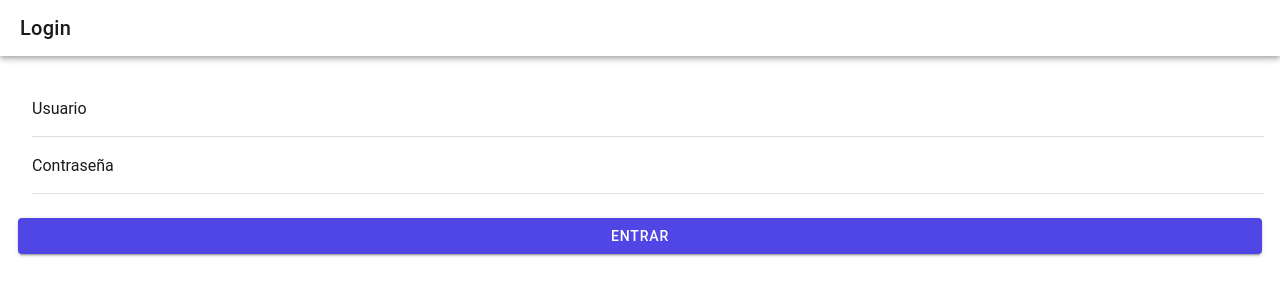
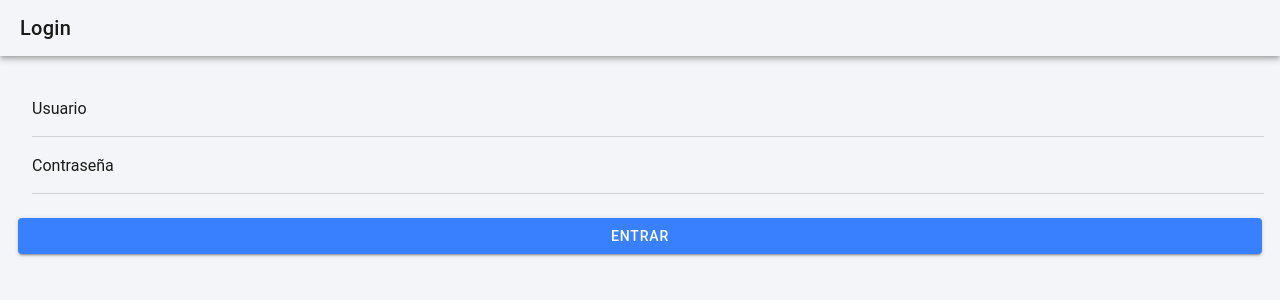
Before and after one commit to wolfiito/healthy-finances-pwa, a React (Vite) app: page /login in a window 1280 px wide. Shown: the top 300 px of the page. Built offline with nearby package versions, Linux system fonts and the light colour scheme.

Commit message:
Revert "Merge branch 'main' of https://github.com/wolfiito/healthy-finances-pwa"
This reverts commit 4f37669a8659cdbbf28d650419d78ae7ffe7d041, reversing
changes made to 5bb870123e79df5cc8a70ccd157dbcd425965dff.

```diff
--- a/src/components/CategoryChart.tsx
+++ b/src/components/CategoryChart.tsx
@@ -5,15 +5,30 @@ import { Doughnut } from 'react-chartjs-2';
 import { Chart as ChartJS, ArcElement, Tooltip, Legend } from 'chart.js';
 import apiClient from '../services/api';
 import { useDataStore } from '../store/dataStore';
-import { IonText } from '@ionic/react'; // Solo se necesita IonText
+// --- ¡NUEVO! Importar componentes de lista ---
+import {
+  IonText,
+  IonList,
+  IonItem,
+  IonLabel,
+  IonListHeader
+} from '@ionic/react';
 
-// Registrar ChartJS (sin cambios)
+// (Registrar ChartJS se queda igual)
 ChartJS.register(ArcElement, Tooltip, Legend);
 
 interface CategoryData {
   category: string;
   total: number;
 }
+
+// Helper para formatear dinero (lo usaremos en la lista)
+const formatCurrency = (value: number) => {
+  return new Intl.NumberFormat('es-MX', {
+    style: 'currency',
+    currency: 'MXN',
+  }).format(value);
+};
 
 const CategoryChart: React.FC = () => {
   const [chartData, setChartData] = useState<any>(null);
@@ -38,19 +53,18 @@ const CategoryChart: React.FC = () => {
           labels: labels,
           datasets: [
             {
-              label: 'Gasto por Categoría',
+              label: 'Gastos por Categoría',
               data: totals,
-              // --- ¡NUEVOS COLORES! Inspirados en la paleta Índigo/Lavanda ---
               backgroundColor: [
-                '#4f46e5', // Índigo (Primario)
-                '#a855f7', // Lavanda (Secundario)
-                '#6366f1', // Variante de Índigo
-                '#c084fc', // Variante de Lavanda
-                '#818cf8', // Variante más clara de Índigo
-                '#d8b4fe', // Variante más clara de Lavanda
+                'rgba(255, 99, 132, 0.7)',
+                'rgba(54, 162, 235, 0.7)',
+                'rgba(255, 206, 86, 0.7)',
+                'rgba(75, 192, 192, 0.7)',
+                'rgba(153, 102, 255, 0.7)',
+                'rgba(255, 159, 64, 0.7)',
               ],
-              borderColor: '#ffffff', // Borde blanco para separar segmentos
-              borderWidth: 2,
+              borderColor: [ /* ... (colores de borde) ... */ ],
+              borderWidth: 1,
             },
           ],
         });
@@ -69,27 +83,35 @@ const CategoryChart: React.FC = () => {
   }
 
   if (!chartData) {
-    return <IonText color="medium" className="ion-text-center"><p>No hay gastos para mostrar.</p></IonText>;
+    return <IonText color="medium"><p>No hay gastos registrados este mes.</p></IonText>;
   }
 
-  // --- ¡SOLO SE DEVUELVE EL GRÁFICO! ---
-  // Se elimina la lista para un diseño más limpio, como pide el mock-up.
+  // --- ¡AQUÍ ESTÁ EL CAMBIO! ---
+  // Ahora devolvemos el Gráfico Y la Lista
   return (
-    <Doughnut
-      data={chartData}
-      options={{
-        plugins: {
-          legend: {
-            position: 'bottom', // Leyenda abajo para mejor distribución
-            labels: {
-              boxWidth: 12,
-              padding: 20,
-            }
-          }
-        }
-      }}
-    />
+    <>
+      {/* 1. El Gráfico (como estaba antes) */}
+      <Doughnut data={chartData} />
+
+      {/* 2. La Lista Detallada (¡Nueva!) */}
+      <IonList lines="full" style={{marginTop: '20px'}}>
+        <IonListHeader>
+          <IonLabel>Desglose de Gastos</IonLabel>
+        </IonListHeader>
+
+        {/* Mapeamos sobre los datos que ya tiene el gráfico */}
+        {chartData.labels.map((label: string, index: number) => (
+          <IonItem key={label}>
+            <IonLabel>{label}</IonLabel>
+            <IonText slot="end" color="danger">
+              {formatCurrency(chartData.datasets[0].data[index])}
+            </IonText>
+          </IonItem>
+        ))}
+      </IonList>
+    </>
   );
+  // --- FIN DEL CAMBIO ---
 };
 
 export default CategoryChart;
--- a/src/main.tsx
+++ b/src/main.tsx
@@ -1,23 +1,18 @@
-
 import React from 'react';
 import ReactDOM from 'react-dom/client';
 import App from './App.tsx';
+
+// --- ¡NUEVO! Importar Ionic ---
 import { setupIonicReact } from '@ionic/react';
+
 import { useAuthStore } from './store/authStore';
 import { useThemeStore } from './store/themeStore';
-
-// --- ¡NUEVO! Configuración global de moneda para Analytics ---
-// Esto asegura que todos los eventos de Analytics (incluyendo los automáticos)
-// incluyan la moneda 'MXN', evitando los errores que observaste.
-if (typeof (window as any).gtag === 'function') {
-  (window as any).gtag('set', { 'currency': 'MXN' });
-}
-// --- FIN DEL CAMBIO ---
-
+// 2. Llama a la función 'init' ANTES de renderizar la app
 useAuthStore.getState().init();
 useThemeStore.getState().init();
+/* --- ¡NUEVO! Importar TODOS los estilos base de Ionic --- */
 
-/* Estilos Core de Ionic (obligatorio) */
+/* Estilos Core (obligatorio) */
 import '@ionic/react/css/core.css';
 
 /* Estilos base (normalización, tipografía) */
@@ -30,9 +25,12 @@ import '@ionic/react/css/padding.css';
 import '@ionic/react/css/text-alignment.css';
 import '@ionic/react/css/text-transformation.css';
 import './theme/variables.css';
+/* --- Fin de los estilos --- */
 
+// Ejecuta la configuración de Ionic
 setupIonicReact();
 
+// Renderiza la app (esto se queda igual)
 ReactDOM.createRoot(document.getElementById('root')!).render(
   <React.StrictMode>
     <App />
--- a/src/theme/variables.css
+++ b/src/theme/variables.css
@@ -2,89 +2,161 @@
 
 /* --- 1. MODO CLARO (LIGHT MODE) POR DEFECTO --- */
 :root {
-  /** Colores Base: Fondo Blanco Puro y Texto Oscuro **/
-  --ion-background-color: #ffffff;
+  /** Colores Base de Texto y Fondo (Gris claro) **/
+  --ion-color-light: #f4f5f8;
+  --ion-background-color: #f4f5f8;
   --ion-text-color: #1a1a1a;
   --ion-text-color-rgb: 26, 26, 26;
 
-  /* --- 2. NUEVA PALETA DE COLORES --- */
+  --ion-color-step-50: #e8e9ec;
+  --ion-color-step-100: #dcdde0;
+  --ion-color-step-150: #d0d1d4;
+  --ion-color-step-200: #c4c5c8;
+  --ion-color-step-250: #b8b9bb;
+  --ion-color-step-300: #acadaf;
+  --ion-color-step-350: #a0a1a3;
+  --ion-color-step-400: #949597;
+  --ion-color-step-450: #88898b;
+  --ion-color-step-500: #7c7d7f;
+  --ion-color-step-550: #707173;
+  --ion-color-step-600: #646567;
+  --ion-color-step-650: #58595a;
+  --ion-color-step-700: #4c4d4e;
+  --ion-color-step-750: #404142;
+  --ion-color-step-800: #343536;
+  --ion-color-step-850: #28292a;
+  --ion-color-step-900: #1c1d1e;
+  --ion-color-step-950: #101112;
 
-  /** Color Primario: Índigo (#4f46e5) **/
-  --ion-color-primary: #4f46e5;
-  --ion-color-primary-rgb: 79, 70, 229;
+
+  /* --- 2. PALETA DE COLORES "BÁSICA" (Ionic Default) --- */
+
+  /** Color Primario: Azul Ionic **/
+  --ion-color-primary: #3880ff;
+  --ion-color-primary-rgb: 56, 128, 255;
   --ion-color-primary-contrast: #ffffff;
   --ion-color-primary-contrast-rgb: 255, 255, 255;
-  --ion-color-primary-shade: #453dc9;
-  --ion-color-primary-tint: #5f57e7;
+  --ion-color-primary-shade: #3171e0;
+  --ion-color-primary-tint: #4c8dff;
 
-  /** Color Secundario: Lavanda/Púrpura (#a855f7) **/
-  --ion-color-secondary: #a855f7;
-  --ion-color-secondary-rgb: 168, 85, 247;
+  /** Color Secundario: Azul Claro Ionic **/
+  --ion-color-secondary: #3dc2ff;
+  --ion-color-secondary-rgb: 61, 194, 255;
   --ion-color-secondary-contrast: #ffffff;
-  --ion-color-secondary-shade: #944bd9;
-  --ion-color-secondary-tint: #b065f9;
+  --ion-color-secondary-shade: #36abe0;
+  --ion-color-secondary-tint: #50c8ff;
 
-  /* --- Colores de UI (No se cambian) --- */
+  /** Color Terciario: Púrpura Ionic **/
   --ion-color-tertiary: #5260ff;
+  --ion-color-tertiary-rgb: 82, 96, 255;
+  --ion-color-tertiary-contrast: #ffffff;
+  --ion-color-tertiary-shade: #4854e0;
+  --ion-color-tertiary-tint: #6370ff;
+
   --ion-color-success: #2dd36f;
   --ion-color-warning: #ffc409;
-  --ion-color-danger: #eb445a; /* Rojo para "Próximos Pagos" */
+  --ion-color-danger: #eb445a;
   --ion-color-dark: #222428;
   --ion-color-medium: #92949c;
-  --ion-color-light: #f4f5f8;
 }
 
 
 /* --- 3. MODO OSCURO (DARK MODE) --- */
+/*
+  Esta clase '.dark' es la que aplica nuestro
+  themeStore (cerebro) al <body>
+*/
 .dark {
-  /** Colores Base: Fondo Negro y Texto Blanco **/
-  --ion-background-color: #000000;
+  /** Colores Base Oscuros **/
+  --ion-background-color: #121212;
+  --ion-background-color-rgb: 18, 18, 18;
   --ion-text-color: #ffffff;
+  --ion-text-color-rgb: 255, 255, 255;
 
-  /** Primario: Índigo (Se mantiene igual) **/
-  --ion-color-primary: #4f46e5;
+  --ion-color-step-50: #1e1e1e;
+  --ion-color-step-100: #2a2a2a;
+  --ion-color-step-150: #363636;
+  --ion-color-step-200: #414141;
+  --ion-color-step-250: #4d4d4d;
+  --ion-color-step-300: #595959;
+  --ion-color-step-350: #656565;
+  --ion-color-step-400: #717171;
+  --ion-color-step-450: #7d7d7d;
+  --ion-color-step-500: #898989;
+  --ion-color-step-550: #949494;
+  --ion-color-step-600: #a0a0a0;
+  --ion-color-step-650: #acacac;
+  --ion-color-step-700: #b8b8b8;
+  --ion-color-step-750: #c4c4c4;
+  --ion-color-step-800: #d0d0d0;
+  --ion-color-step-850: #dbdbdb;
+  --ion-color-step-900: #e7e7e7;
+  --ion-color-step-950: #f3f3f3;
 
-  /** Secundario: Lavanda (Se mantiene igual) **/
-  --ion-color-secondary: #a855f7;
+  /* --- 4. PALETA "BÁSICA" PARA MODO OSCURO --- */
 
-  /* Las tarjetas en modo oscuro necesitan un fondo */
-  ion-card {
-    --background: #1e1e1e;
-  }
+  /** Primario: Azul Claro **/
+  --ion-color-primary: #428cff;
+  --ion-color-primary-rgb: 66, 140, 255;
+  --ion-color-primary-contrast: #ffffff;
+  --ion-color-primary-contrast-rgb: 255, 255, 255;
+  --ion-color-primary-shade: #3a7be0;
+  --ion-color-primary-tint: #5598ff;
+
+  /** Secundario: Cian Claro **/
+  --ion-color-secondary: #50c8ff;
+  --ion-color-secondary-rgb: 80, 200, 255;
+  --ion-color-secondary-contrast: #ffffff;
+  --ion-color-secondary-shade: #46b0e0;
+  --ion-color-secondary-tint: #62ceff;
+
+  /** Terciario: Púrpura Claro **/
+  --ion-color-tertiary: #6a64ff;
+  --ion-color-tertiary-rgb: 106, 100, 255;
+  --ion-color-tertiary-contrast: #ffffff;
+  --ion-color-tertiary-shade: #5d58e0;
+  --ion-color-tertiary-tint: #7974ff;
 }
 
 
-/* --- 4. ESTILOS DE COMPONENTES --- */
+/* --- 5. NUESTROS ESTILOS PERSONALIZADOS (Se quedan) --- */
 
-/* Tarjeta Héroe con Gradiente Púrpura -> Índigo */
+/* Tarjeta de Saldo "Hero"
+   ¡Ahora usará el gradiente Azul/Púrpura por defecto!
+*/
 ion-card.card-hero {
-  background: linear-gradient(135deg, var(--ion-color-secondary), var(--ion-color-primary));
-  color: var(--ion-color-primary-contrast);
+  --background: linear-gradient(135deg, var(--ion-color-secondary), var(--ion-color-primary)) !important;
+  --color: #ffffff !important;
   text-align: center;
-  border-radius: 16px; /* Bordes redondeados */
-  padding: 24px 16px; /* Más padding */
-  box-shadow: 0 8px 20px rgba(79, 70, 229, 0.3); /* Sombra suave */
+  box-shadow: none;
+  border-radius: 16px;
+}
+.card-hero h1 {
+  color: inherit;
+  font-size: 2.8em;
+  font-weight: 700;
+  margin-top: 0;
+  margin-bottom: 8px;
+}
+.card-hero ion-card-title {
+  color: rgba(255, 255, 255, 0.8);
+  font-size: 1em;
+  font-weight: 500;
 }
 
-.card-hero h1 {
-  font-size: 2.8em;
-  font-weight: 700;
-  margin: 0;
+/* Barra de Pestañas "Flotante" */
+ion-tab-bar {
+  bottom: calc(var(--ion-safe-area-bottom, 0px) + 10px);
+  margin-left: 10px;
+  margin-right: 10px;
+  border-radius: 16px;
+  box-shadow: 0 4px 12px rgba(0, 0, 0, 0.1);
 }
 
-.card-hero ion-card-title {
-  font-size: 1em;
-  font-weight: 500;
-  opacity: 0.8; /* Texto un poco más sutil */
+/* Arreglo para que las Tarjetas floten en Modo Oscuro */
+.dark ion-card {
+  --background: var(--ion-color-step-50, #1e1e1e);
 }
-
-/* Barra de Pestañas Flotante */
-ion-tab-bar {
-  position: absolute;
-  bottom: 16px;
-  left: 16px;
-  right: 16px;
-  border-radius: 16px;
-  box-shadow: 0 4px 12px rgba(0, 0, 0, 0.1);
-  overflow: hidden; /* Para que los bordes redondeados se apliquen bien */
+.dark ion-card.card-hero {
+  --background: linear-gradient(135deg, var(--ion-color-secondary), var(--ion-color-primary)) !important;
 }
```
Also changed, not shown: src/pages/TabDashboard.tsx (+111 -54 lines), src/pages/Tabs.tsx (+57 -41 lines).
